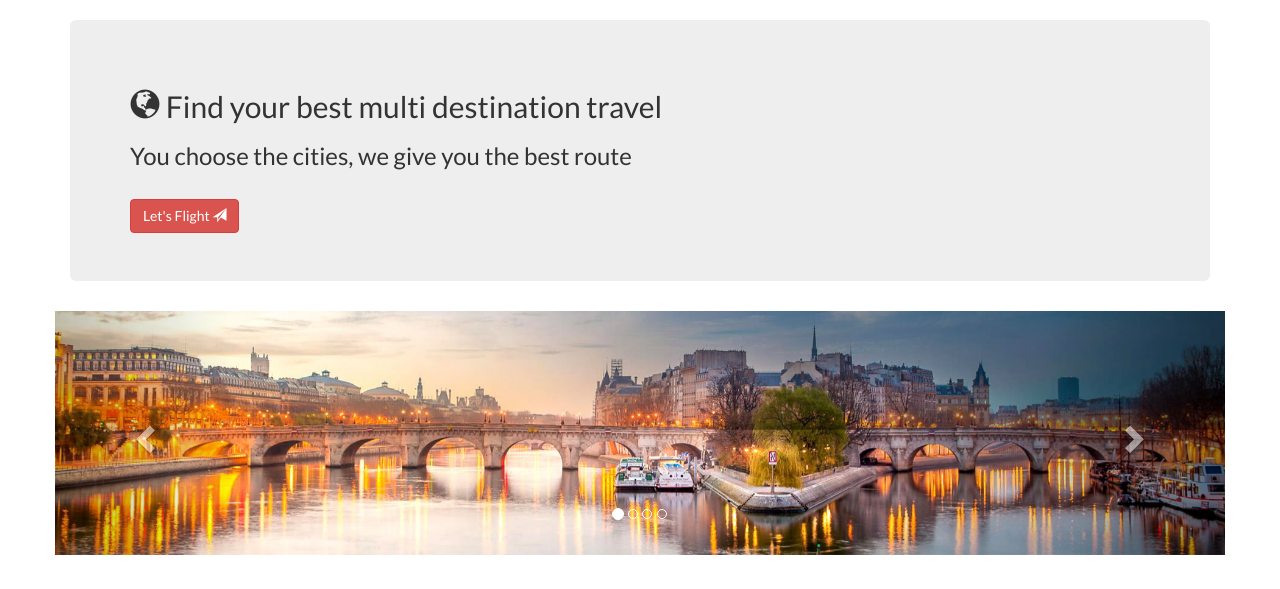
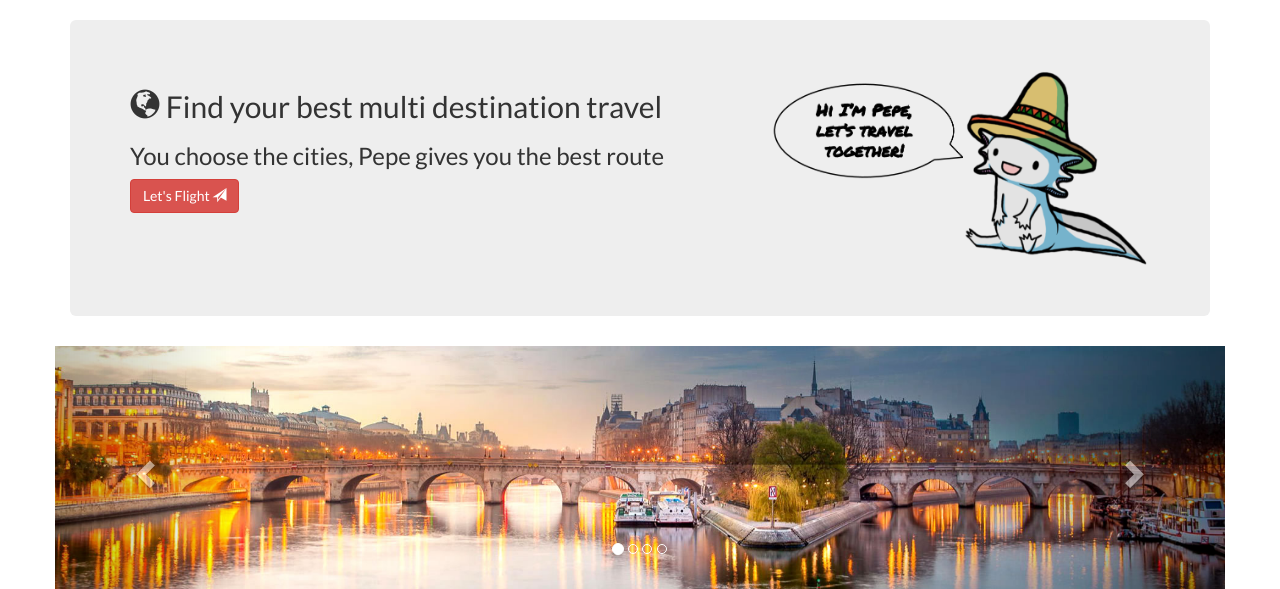
Before and after one commit to polrodoreda/Axotravel, a Django app: template travelapp/templates/travelapp/home.html in a window 1280 px wide. Shown: the part 52-641 px from the top of the page. Run offline with Django 3.2, Linux system fonts and the light colour scheme; the template is opened without the code that fills it, so the values that code supplies are empty; some libraries are stand-ins or nearby versions.

Commit message:
Add Pepe logo :tropical_fish:

```diff
--- a/travelapp/templates/travelapp/base.html
+++ b/travelapp/templates/travelapp/base.html
@@ -33,8 +33,9 @@
       {% block content %}
       {% endblock %}
     </div>
+    <!-- jQuery (necessary for Bootstrap's JavaScript plugins) -->
+    <script src="https://ajax.googleapis.com/ajax/libs/jquery/1.11.3/jquery.min.js"></script>
     <!-- Include all compiled plugins (below), or include individual files as needed -->
     <script src="https://maxcdn.bootstrapcdn.com/bootstrap/3.3.5/js/bootstrap.min.js"></script>
-    <script src="https://ajax.googleapis.com/ajax/libs/jquery/3.2.1/jquery.min.js"></script>
   </body>
 </html>
--- a/travelapp/templates/travelapp/home.html
+++ b/travelapp/templates/travelapp/home.html
@@ -8,10 +8,16 @@
 
 {% block content %}
   <div class="jumbotron">
-    <h2><span class="glyphicon glyphicon-globe"></span> Find your best multi destination travel</h2>
-    <h3>You choose the cities, we give you the best route</h3>
-    <br />
-    <a href="{% url 'travel_form' %}" class="btn btn-danger" role="button">Let's Flight <span class="glyphicon glyphicon-send"></span></a>
+    <div class="media">
+      <div class="media-body">
+        <h2><span class="glyphicon glyphicon-globe media-heading"></span> Find your best multi destination travel</h2>
+        <h3>You choose the cities, Pepe gives you the best route</h3>
+        <a href="{% url 'travel_form' %}" class="btn btn-danger" role="button">Let's Flight <span class="glyphicon glyphicon-send"></span></a>
+      </div>
+      <div class="media-right">
+        <img src="{% static "img/pepeLogo.png" %}" class="media-object" style="height:200px;">
+      </div>
+    </div>
   </div>
 
   <div class="row">
--- a/travelapp/views.py
+++ b/travelapp/views.py
@@ -31,6 +31,7 @@ def home(request):
 
 def travel_form(request):
     destinations = []
+    destinations2 = []
     client = MongoClient()
     db = client.local
     pipe = [{'$group': {'_id': "$destination", 'destination': {'$sum': 1}}}, {'$sort': {'destination': -1}}, {'$limit': 4}]
@@ -39,7 +40,7 @@ def travel_form(request):
 
     for iata in destinations:
         destinations2.append(g.getCityNameFromIATA(iata))
-    return render(request, 'travelapp/travel_form.html', {'destinations': destinations})
+    return render(request, 'travelapp/travel_form.html', {'destinations2': destinations2})
 
 
 def travel_info(request):
```
Also changed, not shown: travelapp/static/img/axotravelLogo.png (added), travelapp/static/img/pepeLogo.png (added).
